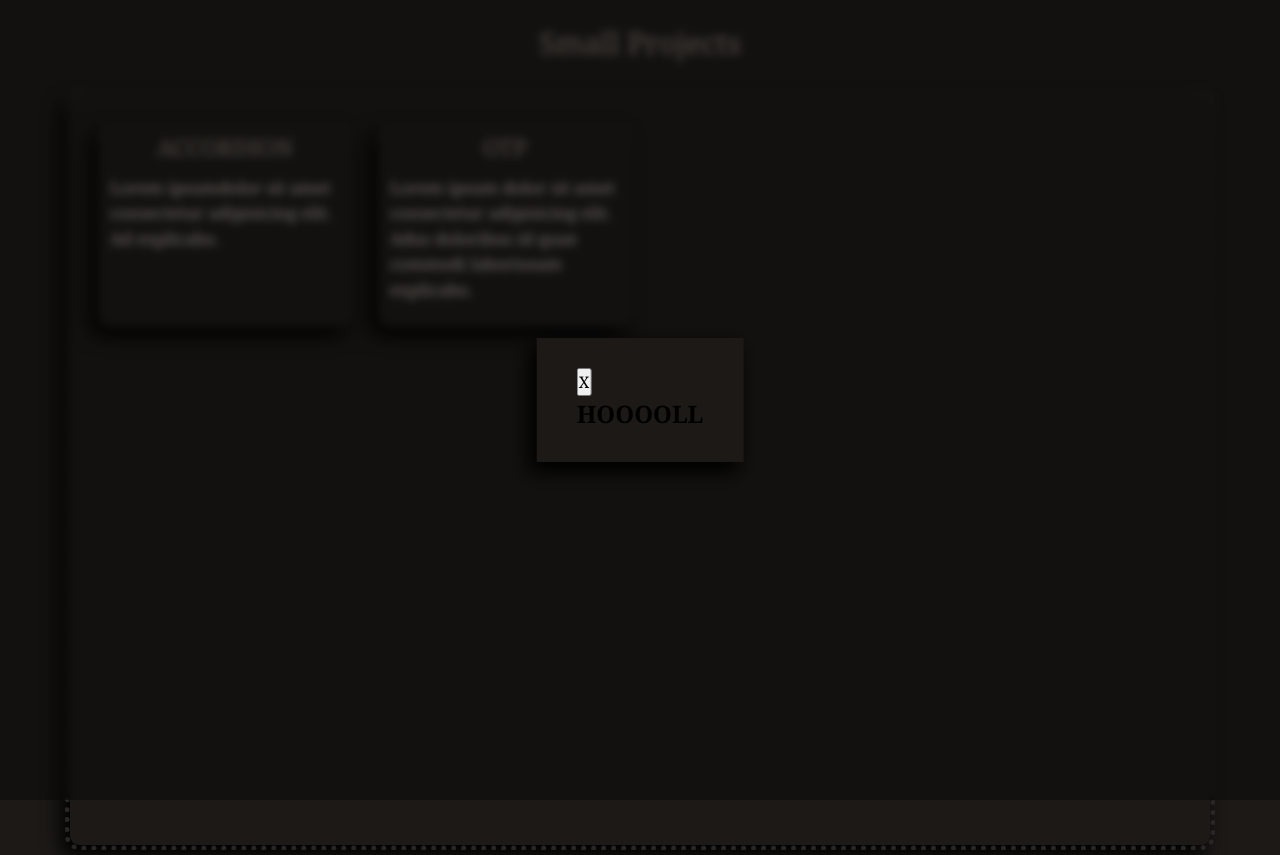
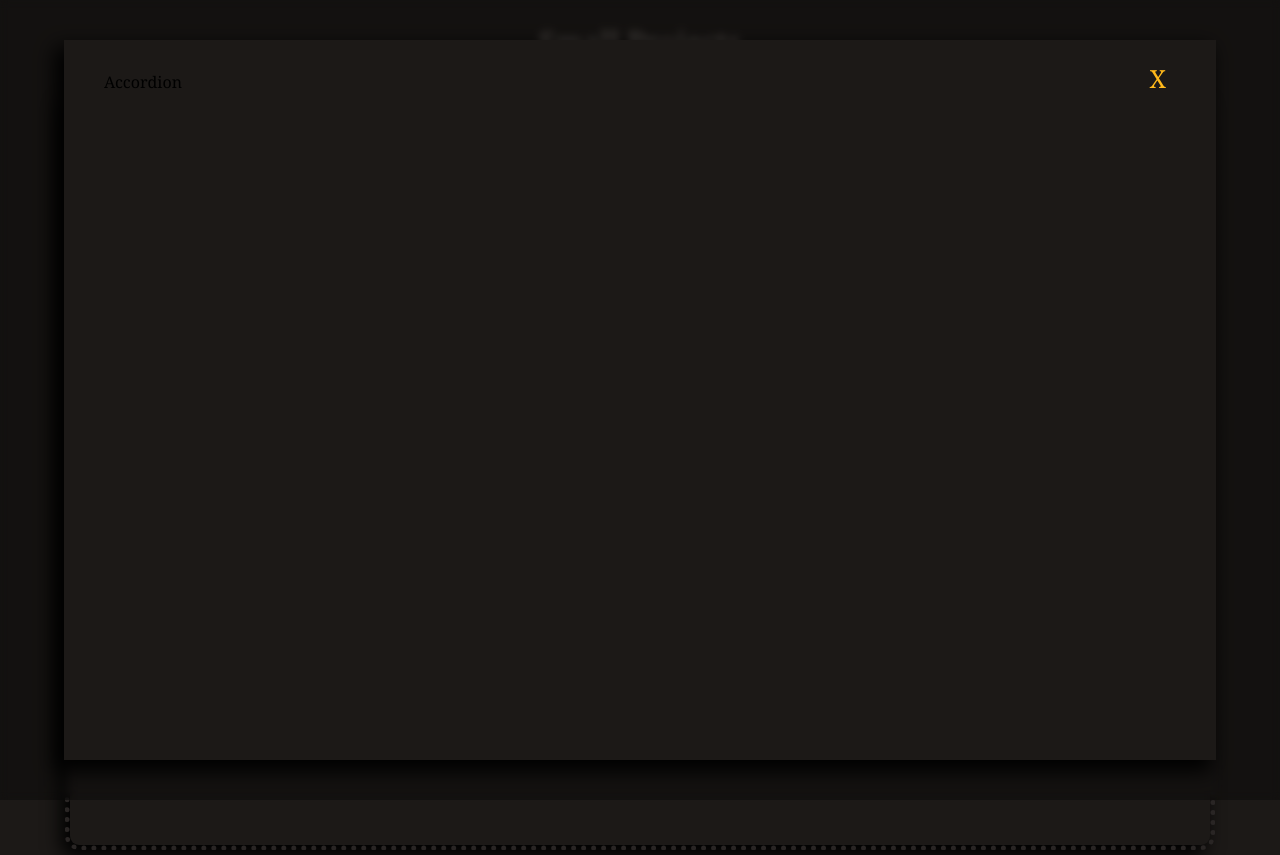
Before and after one commit to fkurusu7/react_training, a React (Vite) app in the folder smallies/: page / in a window 1280 px wide. Both pictures are taken after a click on the element 225 px from the left and 225 px from the top of the page. Built offline with nearby package versions, Linux system fonts and the light colour scheme.

Commit message:
add modal

```diff
--- a/smallies/src/App.jsx
+++ b/smallies/src/App.jsx
@@ -8,7 +8,11 @@ const App = () => {
 
       <section className="projects">
         {projects.map((project) => (
-          <ProjectCard name={project.name} description={project.description} />
+          <ProjectCard
+            name={project.name}
+            description={project.description}
+            component={project.component}
+          />
         ))}
       </section>
     </section>
--- a/smallies/src/components/ProjectCard.jsx
+++ b/smallies/src/components/ProjectCard.jsx
@@ -1,8 +1,9 @@
+/* eslint-disable no-unused-vars */
 import React from "react";
 import { useModal } from "../hooks/useModal";
 import Modal from "./Modal";
 
-const ProjectCard = ({ name, description }) => {
+const ProjectCard = ({ name, description, component: Component }) => {
   const { isOpenModal, closeModal, toggleModal } = useModal();
 
   return (
@@ -13,7 +14,7 @@ const ProjectCard = ({ name, description }) => {
       </article>
       {isOpenModal && (
         <Modal onClose={closeModal}>
-          <h2>HOOOOLL</h2>
+          <Component />
         </Modal>
       )}
     </>
--- a/smallies/src/data.js
+++ b/smallies/src/data.js
@@ -1,13 +1,18 @@
+import Accordion from "./minis/accordion/Accordion";
+import OTP from "./minis/otp/OTP";
+
 const projects = [
   {
     id: `${new Date().toISOString()} + ${crypto.randomUUID()}`,
     name: "Accordion",
+    component: Accordion,
     description:
       "Lorem ipsumdolor sit amet consectetur adipisicing elit. Ad explicabo.",
   },
   {
     id: `${new Date().toISOString()} + ${crypto.randomUUID()}`,
     name: "OTP",
+    component: OTP,
     description:
       "Lorem ipsum dolor sit amet consectetur adipisicing elit. Adus doloribus id quae commodi laboriosam explicabo.",
   },
--- /dev/null
+++ b/smallies/src/minis/accordion/Accordion.jsx
@@ -0,0 +1,7 @@
+import React from "react";
+
+const Accordion = () => {
+  return <div>Accordion</div>;
+};
+
+export default Accordion;
--- /dev/null
+++ b/smallies/src/minis/otp/OTP.jsx
@@ -0,0 +1,7 @@
+import React from "react";
+
+const OTP = () => {
+  return <div>OTP</div>;
+};
+
+export default OTP;
--- a/smallies/src/styles/components/_modal.scss
+++ b/smallies/src/styles/components/_modal.scss
@@ -19,9 +19,34 @@
 
     background-color: var(--color-grey-100);
     box-shadow: var(--box-shadow-lg);
-    max-height: 90vh;
+    min-height: 90vh;
+    width: 90vw;
     overflow-y: auto;
     padding: 3rem 4rem;
     transition: all 0.6s ease-in-out;
   }
+
+  &__button {
+    position: absolute;
+    top: 1rem;
+    right: 3rem;
+
+    background-color: transparent;
+    border: none;
+    // box-shadow: var(--box-shadow-lg);
+    color: var(--color-main-400);
+    cursor: pointer;
+    font-size: 2.5rem;
+    outline: none;
+    padding: 1rem 2rem;
+    transition: color 0.3s ease-in-out, transform 0.3s ease-in-out;
+
+    &:hover {
+      color: var(--color-main-500);
+    }
+
+    &:active {
+      transform: scale(0.9999);
+    }
+  }
 }
--- a/smallies/src/styles/components/_projects.scss
+++ b/smallies/src/styles/components/_projects.scss
@@ -28,6 +28,7 @@
     }
     &:active {
       box-shadow: var(--box-shadow-sm);
+      transform: scale(0.9999);
     }
 
     border-radius: var(--border-radius-lg);
@@ -36,7 +37,8 @@
     outline: 1px solid var(--color-grey-200);
     overflow: hidden;
     padding: 0.5rem 1rem;
-    transition: background-color 0.4s ease-in-out;
+    transition: background-color 0.4s ease-in-out, transform 0.3s ease-in-out,
+      box-shadow 0.4s ease-in-out, transform 0.3s ease-in-out;
     width: 25rem;
 
     & h2 {
```
